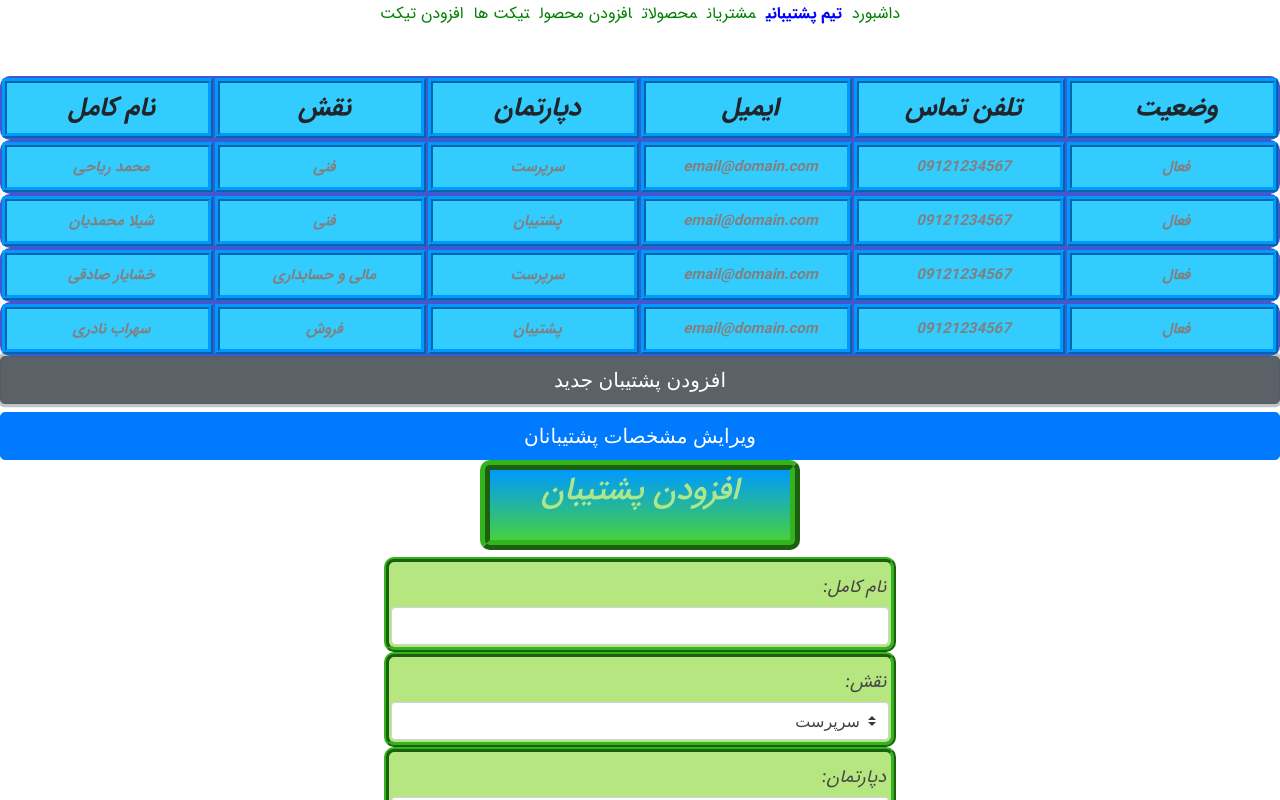
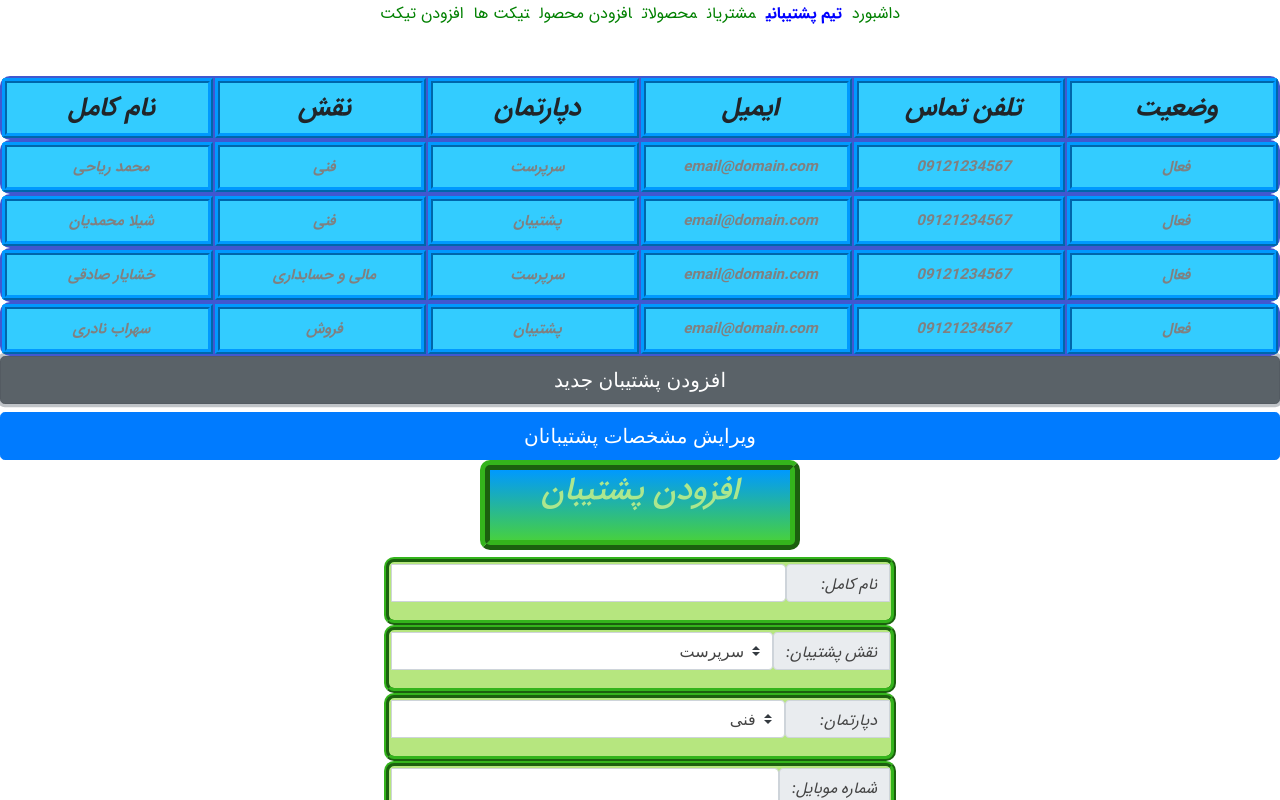
Before and after one commit to khu-team/help-desk, a React (Create React App) app: page /support-team in a window 1280 px wide. Both pictures are taken after a click on the button "افزودن پشتیبان جدید". Shown: the top 800 px of the page. Built offline with nearby package versions, Linux system fonts and the light colour scheme.

Commit message:
Edit bootstrap

```diff
--- a/src/component/SupportTeam/AddSupportForm.js
+++ b/src/component/SupportTeam/AddSupportForm.js
@@ -156,10 +156,15 @@ class AddSupportUser extends Component {
                    }
         }
 
+
         render() {
         return (
 
             <div >
+
+
+
+
                 <button type="button" class="btn btn-secondary btn-lg btn-block" onClick={this.handelAddButton}>افزودن پشتیبان جدید</button>
 
                 <button type="button" class="btn btn-primary btn-lg btn-block"  onClick={this.handelEditButton}>ویرایش مشخصات پشتیبانان</button>
@@ -187,11 +192,23 @@ class AddSupportUser extends Component {
                                         </table>
                                     </div>
 
+
+
+                                    <div>
+
                                         <table className="Table1">
-                                        <label>آیدی پشتیبان: </label>
+                                            <div className="input-group mb-3">
+                                                <div className="input-group-prepend">
+                                                    <span
+                                                        className="input-group-text">آی دی پشتیبان:</span>
+                                                </div>
                                                 <input className="form-control" type="number" value={this.state.editId}
                                                        onChange={this.handleIdChange}/>
+                                            </div>
+
                                         </table>
+
+                                    </div>
 
 
                                     <button type="button" className="btn btn-success" onClick={this.handelEdit}>جستوجوی پشتیبان</button>
@@ -223,60 +240,117 @@ class AddSupportUser extends Component {
                     <div >
 
                         <table className="Table1">
-                        <label >نام کامل: </label>
+                            <div className="input-group mb-3">
+                            <div className="input-group-prepend">
+                                <span className="input-group-text" > نام کامل:&nbsp;&nbsp;&nbsp;&nbsp;&nbsp;&nbsp;</span>
+                            </div>
                         <input class="form-control" type="text" value={this.state.name} onChange={this.handleNameChange}/>
-</table>
-
                             </div>
 
-                    <div   >
-                    <table className="Table1">
-                        <label  >نقش:</label>
-                        <select class="custom-select"  value={this.state.role} onChange={this.handelRole}>
-                            {roles.map((role=>(<option key={role.id} value={role.id} >{role.name}</option>)))}
-                        </select>
-</table>
-                    </div>
-
-                    <div >
-                    <table className="Table1">
-                        <label >دپارتمان:</label>
-                        <select class="custom-select"   value={this.state.dept} onChange={this.handelDepartment}>
-                            {departments.map((dept=>(<option key={dept.id} value={dept.id} >{dept.name}</option>)))}
-                        </select>
                           </table>
 
                     </div>
 
 
 
-                    <div  >
+
+                                    <div>
+
                                         <table className="Table1">
-                        <label > شماره‌موبایل: </label>
-                        <input class="form-control" type="number" value={this.state.phone} onChange={this.handlePhoneChange}/>
-                    </table>
+                                            <div className="input-group mb-3">
+                                                <div className="input-group-prepend">
+                                                    <span className="input-group-text" > نقش پشتیبان: </span>
                                                 </div>
-                    <div >
-                    <table className="Table1">
-                        <label > ایمیل: </label>
-                        <input type="email" class="form-control" value={this.state.email} onChange={this.handleEmailChange}/>
-</table>
+                                                <select className="custom-select" value={this.state.role}
+                                                        onChange={this.handelRole}>
+                                                    {roles.map((role => (
+                                                        <option key={role.id} value={role.id}>{role.name}</option>)))}
+                                                </select>
                                             </div>
 
+                                        </table>
+
+                                    </div>
+
+
+
                                     <div>
+
                                         <table className="Table1">
-                        <label >
-                            وضعیت پشتیبان
-                        </label>
+                                            <div className="input-group mb-3">
+                                                <div className="input-group-prepend">
+                                                    <span className="input-group-text" >  دپارتمان:&nbsp;&nbsp;&nbsp;&nbsp;&nbsp;&nbsp;</span>
+                                                </div>
+                                                <select className="custom-select" value={this.state.dept}
+                                                        onChange={this.handelDepartment}>
+                                                    {departments.map((dept => (
+                                                        <option key={dept.id} value={dept.id}>{dept.name}</option>)))}
+                                                </select>
+                                            </div>
 
-						<div class="btn-group btn-group-toggle" data-toggle="buttons">
-                        <span >
-                <label class="btn btn-secondary"><span>فعال</span>< input  type="radio" name="status" value={true} onChange={this.handleSupportStatusChange} checked /></label>
-                <label class="btn btn-secondary">غیرفعال<input  type="radio" name="status" value={false} onChange={this.handleSupportStatusChange} required/></label>
+                                        </table>
+
+                                    </div>
+
+
+
+                                    <div>
+
+                                        <table className="Table1">
+                                            <div className="input-group mb-3">
+                                                <div className="input-group-prepend">
+                                                    <span className="input-group-text" >شماره موبایل:</span>
+                                                </div>
+                                                <input className="form-control" type="number" value={this.state.phone}
+                                                       onChange={this.handlePhoneChange}/>
+                                            </div>
+
+                                        </table>
+
+                                    </div>
+
+
+                                    <div>
+
+                                        <table className="Table1">
+                                            <div className="input-group mb-3">
+                                                <div className="input-group-prepend">
+                                                    <span className="input-group-text">ایمیل پشتیبان:</span>
+                                                </div>
+                                                <input type="email" className="form-control" value={this.state.email}
+                                                       onChange={this.handleEmailChange}/>
+
+                                            </div>
+
+                                        </table>
+
+                                    </div>
+
+
+
+
+                                    <div>
+
+                                        <table className="Table1">
+                                            <div className="input-group mb-3">
+                                                <div className="input-group-prepend">
+                                                    <span className="input-group-text" >وضعیت پشتیبان</span>
+                                                </div>
+                                                <div className="btn-group btn-group-toggle" data-toggle="buttons">
+                        <span>
+                <label className="btn btn-secondary"><span>فعال</span>< input type="radio" name="status" value={true}
+                                                                              onChange={this.handleSupportStatusChange}
+                                                                              checked/></label>
+                <label className="btn btn-secondary">غیرفعال<input type="radio" name="status" value={false}
+                                                                   onChange={this.handleSupportStatusChange} required/></label>
                 </span>
                                                 </div>
+                                            </div>
+
                                         </table>
+
                                     </div>
+
 
                     <div >
                         <button className="btn btn-success" onClick={this.handleSubmit}>ثبت پشتیبان</button>
```
Lines whose indentation alone changed are shown as unchanged.
